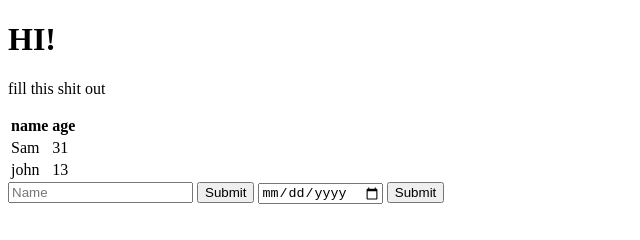
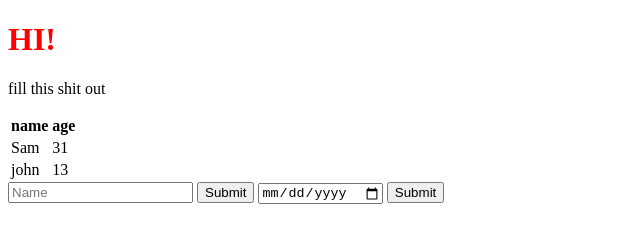
Before and after one commit to SamuelList/test_r, a plain HTML site: page index.html in a window 1280 px wide. Shown: the full height of the page, 0-640 px from the left. Drawn offline with Linux system fonts and the light colour scheme.

Commit message:
Update index.html

```diff
--- a/index.html
+++ b/index.html
@@ -6,7 +6,7 @@
 	<title>test</title>
 </head>
 <body>
-	<h1>HI!</h1>
+	<h1 style="color: red">HI!</h1>
 	<p>fill this shit out</p>
 	<table>
 		<tr>
```
